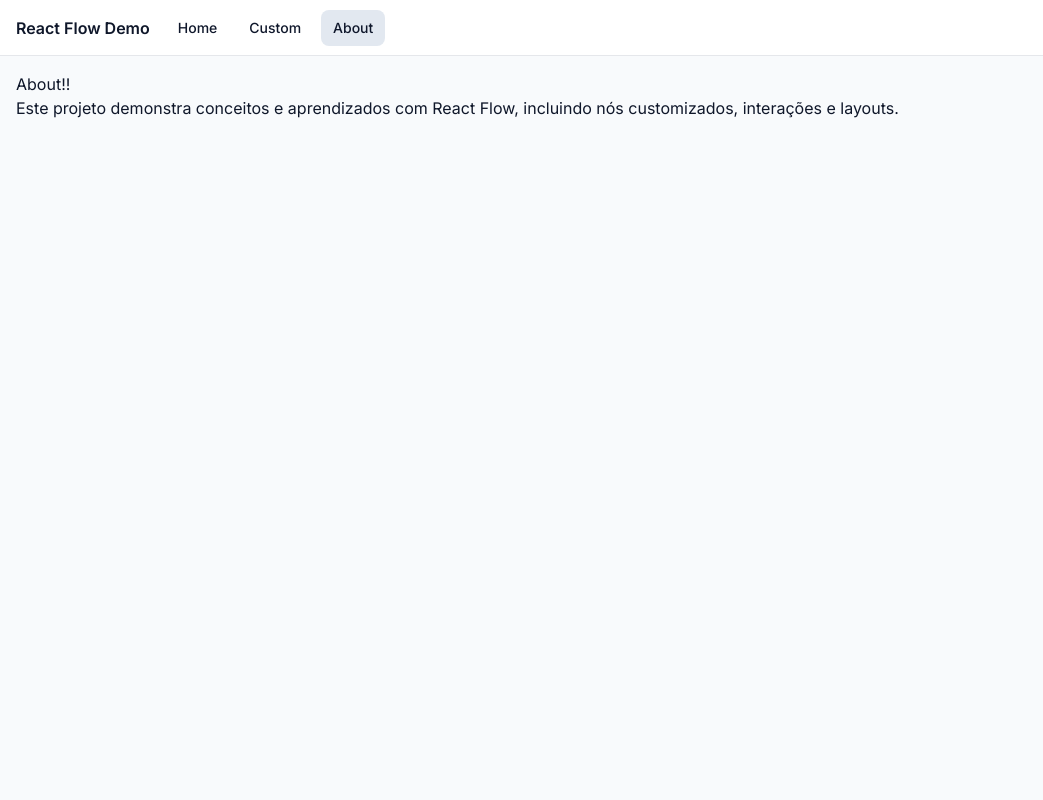
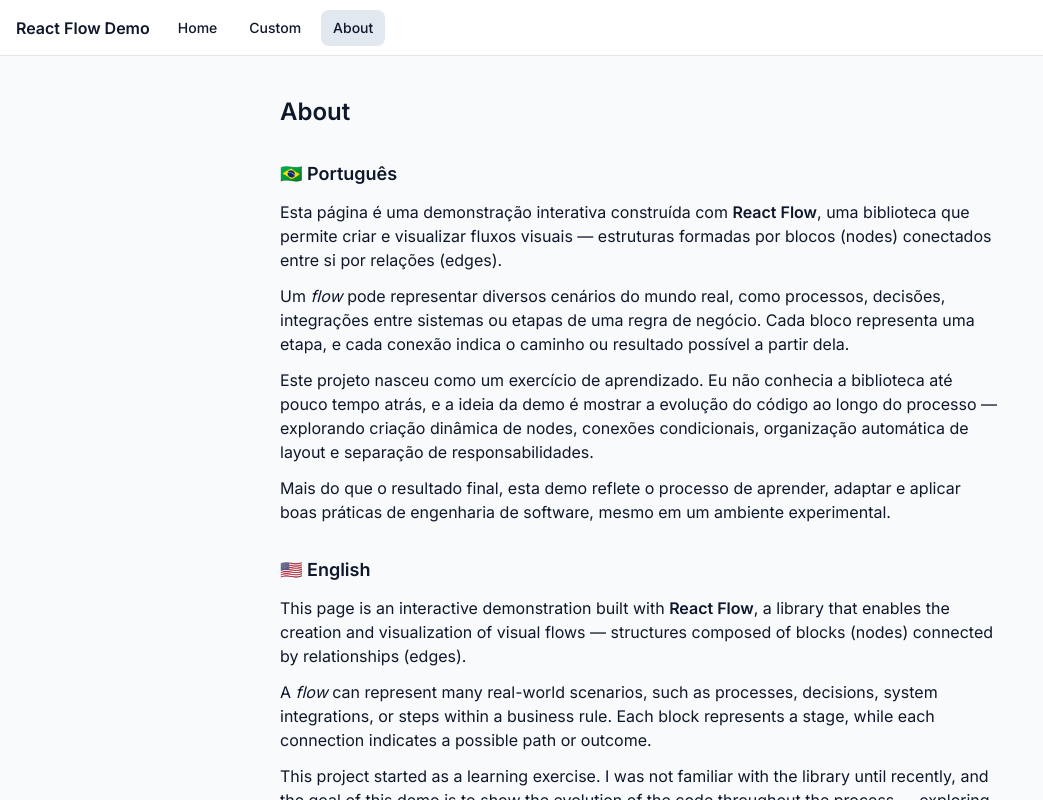
Before and after one commit to walterjaworski/react-flow-demo, a React (Vite) app: page /about in a window 1280 px wide. Shown: the whole page, without its empty margins (0-1043 px from the left). Built offline with nearby package versions, Linux system fonts and the light colour scheme.

Commit message:
feat: create about page

```diff
--- a/src/pages/About.tsx
+++ b/src/pages/About.tsx
@@ -1,11 +1,71 @@
 export default function About() {
   return (
-    <div>
-      <h1>About!!</h1>
-      <p>
-        Este projeto demonstra conceitos e aprendizados com React Flow,
-        incluindo nós customizados, interações e layouts.
-      </p>
+    <div className="max-w-3xl mx-auto space-y-8 p-6">
+      <h1 className="text-2xl font-bold">About</h1>
+
+      <section className="space-y-3">
+        <h2 className="text-lg font-semibold">🇧🇷 Português</h2>
+
+        <p>
+          Esta página é uma demonstração interativa construída com{" "}
+          <strong>React Flow</strong>, uma biblioteca que permite criar e
+          visualizar fluxos visuais — estruturas formadas por blocos (nodes)
+          conectados entre si por relações (edges).
+        </p>
+
+        <p>
+          Um <em>flow</em> pode representar diversos cenários do mundo real, como
+          processos, decisões, integrações entre sistemas ou etapas de uma regra
+          de negócio. Cada bloco representa uma etapa, e cada conexão indica o
+          caminho ou resultado possível a partir dela.
+        </p>
+
+        <p>
+          Este projeto nasceu como um exercício de aprendizado. Eu não conhecia a
+          biblioteca até pouco tempo atrás, e a ideia da demo é mostrar a
+          evolução do código ao longo do processo — explorando criação dinâmica
+          de nodes, conexões condicionais, organização automática de layout e
+          separação de responsabilidades.
+        </p>
+
+        <p>
+          Mais do que o resultado final, esta demo reflete o processo de
+          aprender, adaptar e aplicar boas práticas de engenharia de software,
+          mesmo em um ambiente experimental.
+        </p>
+      </section>
+
+      <section className="space-y-3">
+        <h2 className="text-lg font-semibold">🇺🇸 English</h2>
+
+        <p>
+          This page is an interactive demonstration built with{" "}
+          <strong>React Flow</strong>, a library that enables the creation and
+          visualization of visual flows — structures composed of blocks (nodes)
+          connected by relationships (edges).
+        </p>
+
+        <p>
+          A <em>flow</em> can represent many real-world scenarios, such as
+          processes, decisions, system integrations, or steps within a business
+          rule. Each block represents a stage, while each connection indicates a
+          possible path or outcome.
+        </p>
+
+        <p>
+          This project started as a learning exercise. I was not familiar with
+          the library until recently, and the goal of this demo is to show the
+          evolution of the code throughout the process — exploring dynamic node
+          creation, conditional connections, automatic layout organization, and
+          proper separation of concerns.
+        </p>
+
+        <p>
+          More than the final result, this demo reflects the process of learning,
+          adapting, and applying software engineering best practices, even in an
+          experimental environment.
+        </p>
+      </section>
     </div>
-  )
+  );
 }
```
